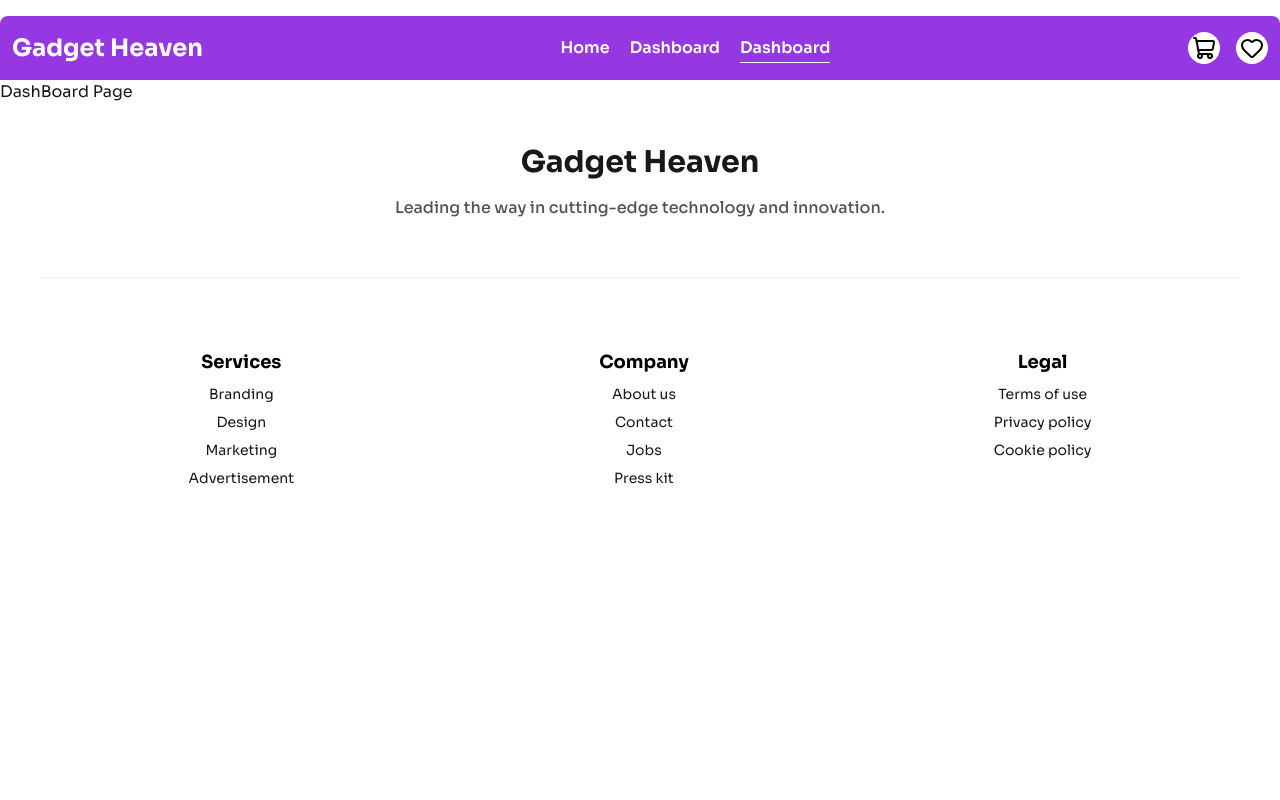
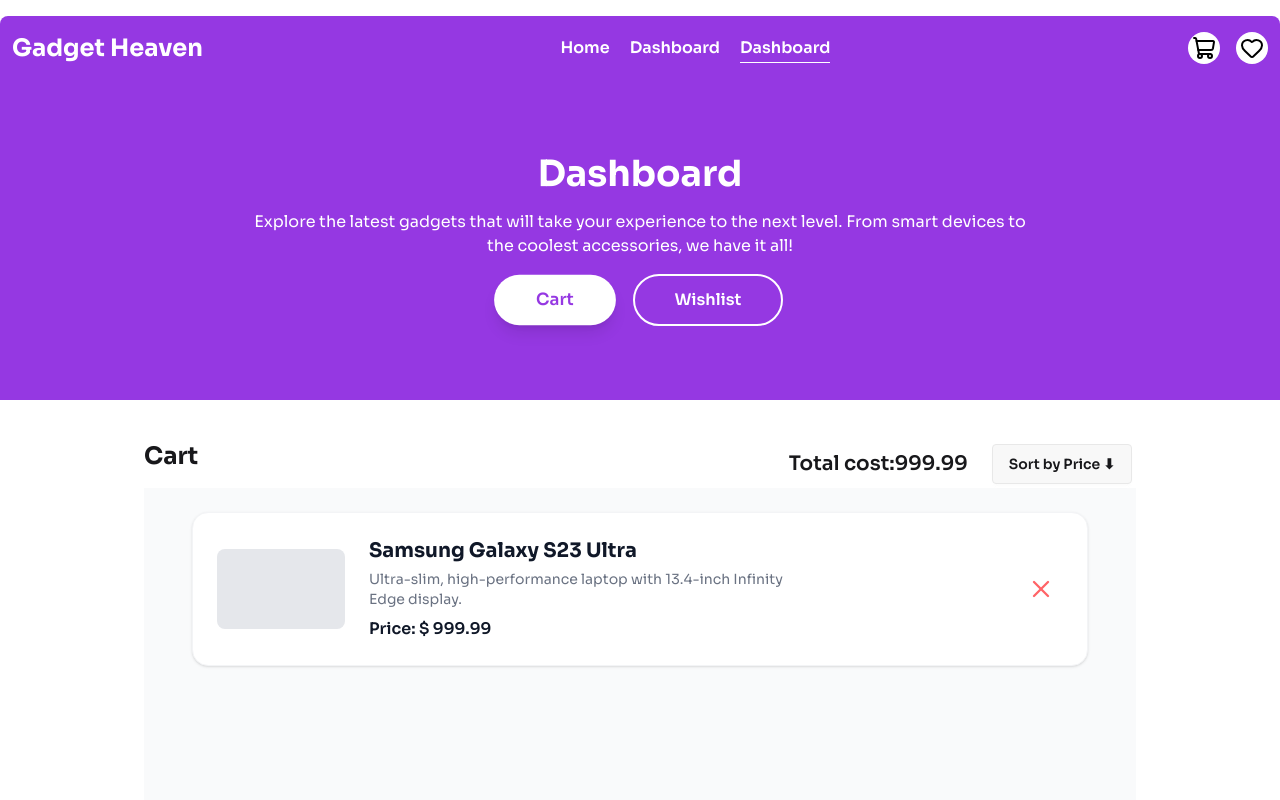
Before and after one commit to nillworks/Gadget-Heaven, a Next.js app: page /dashboard in a window 1280 px wide. Shown: the top 800 px of the page. Built offline with nearby package versions, Linux system fonts and the light colour scheme.

Commit message:
card and widshlis added

```diff
--- a/src/Components/AllPages/Dashboard/DashBoard.jsx
+++ b/src/Components/AllPages/Dashboard/DashBoard.jsx
@@ -1,5 +1,81 @@
-const DashBoardPage = () => {
-  return <div>DashBoard Page</div>;
+"use client";
+import React, { useState } from "react";
+import ProductCards from "./ProductCard";
+
+const DashBoard = () => {
+  const [active, setActive] = useState("cart");
+
+  return (
+    <section>
+      <div className="bg-primaryColor text-white flex flex-col items-center justify-center h-80 text-center space-y-4">
+        <h2 className="text-4xl font-bold">Dashboard</h2>
+        <p>
+          Explore the latest gadgets that will take your experience to the next
+          level. From smart devices to <br className="hidden sm:block" /> the
+          coolest accessories, we have it all!
+        </p>
+        <div className="flex items-center gap-5">
+          <button
+            onClick={() => setActive("cart")}
+            className={`px-10 py-3 rounded-full font-semibold transition-all duration-300 ${
+              active === "cart"
+                ? "bg-white text-primaryColor shadow-lg scale-105"
+                : "border-2 border-white text-white hover:bg-white/10"
+            }`}
+          >
+            Cart
+          </button>
+          <button
+            onClick={() => setActive("wishlist")}
+            className={`px-10 py-3 rounded-full font-semibold transition-all duration-300 ${
+              active === "wishlist"
+                ? "bg-white text-primaryColor shadow-lg scale-105"
+                : "border-2 border-white text-white hover:bg-white/10"
+            }`}
+          >
+            Wishlist
+          </button>
+        </div>
+      </div>
+
+      <div className="max-w-5xl mx-auto px-4 py-10">
+        {active === "cart" ? (
+          <div>
+            <div className="flex items-center justify-between">
+              <h3 className="text-2xl font-bold mb-4">Cart</h3>
+              <div className="flex items-center gap-5">
+                <h2 className="text-xl font-semibold">Total cost:{999.99}</h2>
+                <div className="dropdown dropdown-center">
+                  <div tabIndex={0} role="button" className="btn m-1">
+                    Sort by Price ⬇
+                  </div>
+                  <ul
+                    tabIndex="-1"
+                    className="dropdown-content menu bg-base-100 rounded-box z-1 w-52 p-2 shadow-sm"
+                  >
+                    <li>
+                      <a>Item 1</a>
+                    </li>
+                    <li>
+                      <a>Item 2</a>
+                    </li>
+                  </ul>
+                </div>
+              </div>
+            </div>
+            <ProductCards />
+          </div>
+        ) : (
+          <div>
+            <h3 className="text-2xl font-bold mb-4">Wishlist</h3>
+            <div>
+              <ProductCards />
+            </div>
+          </div>
+        )}
+      </div>
+    </section>
+  );
 };
 
-export default DashBoardPage;
+export default DashBoard;
--- /dev/null
+++ b/src/Components/AllPages/Dashboard/ProductCard.jsx
@@ -0,0 +1,56 @@
+import { X } from "lucide-react";
+import Image from "next/image";
+
+const ProductCards = () => {
+  const products = [
+    {
+      id: 1,
+      name: "Samsung Galaxy S23 Ultra",
+      description:
+        "Ultra-slim, high-performance laptop with 13.4-inch Infinity Edge display.",
+      price: "999.99",
+      image: "https://via.placeholder.com/150",
+    },
+  ];
+
+  return (
+    <div className="p-6 bg-gray-50 min-h-screen space-y-4">
+      {products.map((product) => (
+        <div
+          key={product.id}
+          className="flex items-center justify-between bg-white p-6 rounded-2xl shadow-sm border border-gray-100 max-w-4xl mx-auto relative group"
+        >
+          <div className="flex items-center gap-6">
+            <div className="w-32 h-20 bg-gray-200 rounded-lg shrink-0">
+              {/* <Image
+                width={30}
+                height={30}
+                src={product.image}
+                alt={product.name}
+                className="w-full h-full object-cover rounded-lg"
+              /> */}
+            </div>
+
+            <div className="space-y-1">
+              <h3 className="text-xl font-bold text-gray-900">
+                {product.name}
+              </h3>
+              <p className="text-gray-500 text-sm max-w-md">
+                {product.description}
+              </p>
+              <p className="text-gray-900 font-semibold pt-1">
+                Price: $ {product.price}
+              </p>
+            </div>
+          </div>
+
+          <button className="text-red-400 hover:text-red-600 transition-colors p-2">
+            <X size={28} />
+          </button>
+        </div>
+      ))}
+    </div>
+  );
+};
+
+export default ProductCards;
--- a/src/app/dashboard/page.jsx
+++ b/src/app/dashboard/page.jsx
@@ -1,4 +1,4 @@
-import DashBoardPage from '@/Components/AllPages/Dashboard/DashBoard';
+import DashBoardPage from "@/Components/AllPages/Dashboard/DashBoard";
 
 const page = () => {
   return (
--- a/src/app/layout.js
+++ b/src/app/layout.jsx
@@ -1,7 +1,7 @@
 import './globals.css';
 import NavBar from '@/Components/Shared/NavBar';
 import { Sora } from 'next/font/google';
-import Footer from './../Components/AllPages/HomePage/Footer';
+import Footer from '../Components/AllPages/HomePage/Footer';
 
 const sora = Sora({
   subsets: ['latin'],
```
